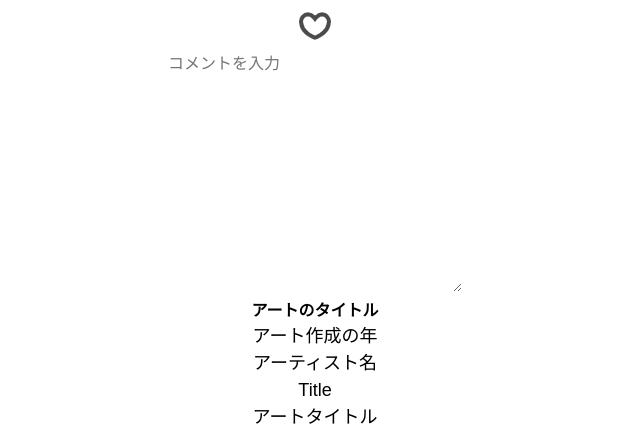
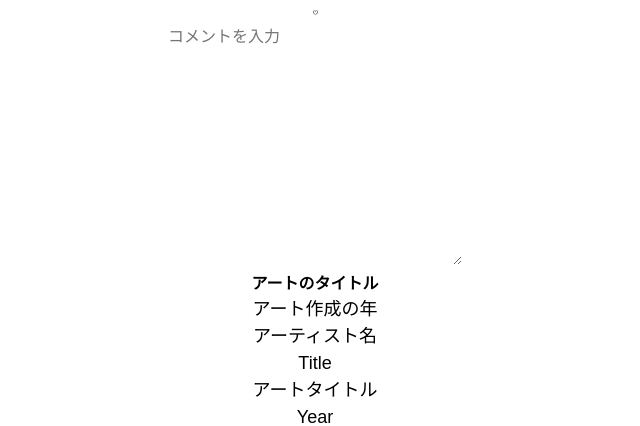
Before and after one commit to yama525/art_tree, a PHP site: page /art_detail.php in a window 1280 px wide. Shown: the part 767-1193 px from the top of the page, without its empty margins (325-965 px from the left). Run offline with PHP 8.4, Linux system fonts and the light colour scheme; data that the repository does not hold is empty.

Commit message:
いいねアイコンのscss

```diff
--- a/scss/main.css
+++ b/scss/main.css
@@ -371,6 +371,10 @@ img {
   padding: 10px;
 }
 
+.like_icon {
+  width: 25px;
+}
+
 .about__siteTitle1 {
   font-size: 24px;
   color: #A71286;
--- a/scss/main.scss
+++ b/scss/main.scss
@@ -26,6 +26,9 @@
 // リストimg
 @import "./listimg";
 
+// いいねボタン
+@import "./like_icon";
+
 // ==============それぞれのページ==================
 
 // home.php
```
Also changed, not shown: 1 other file.
